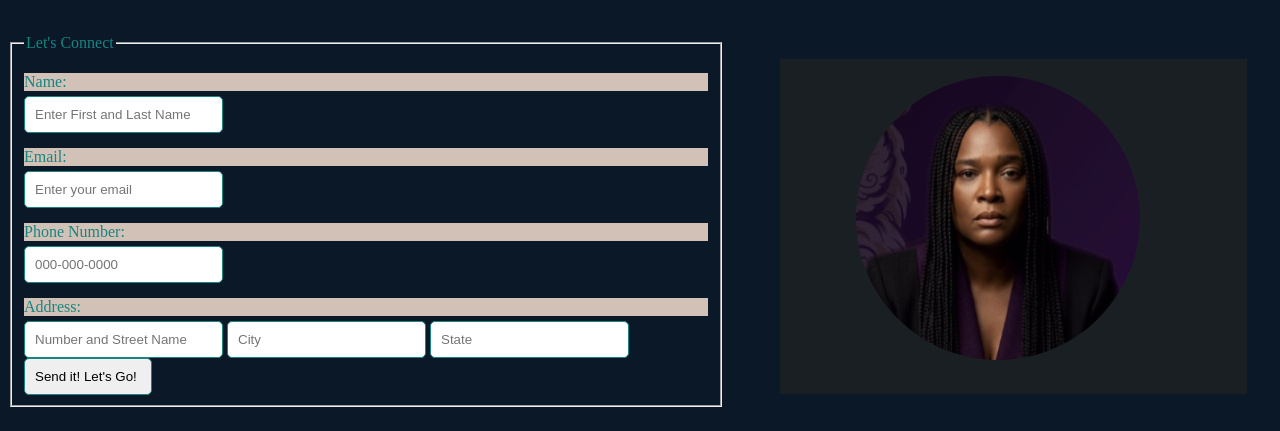
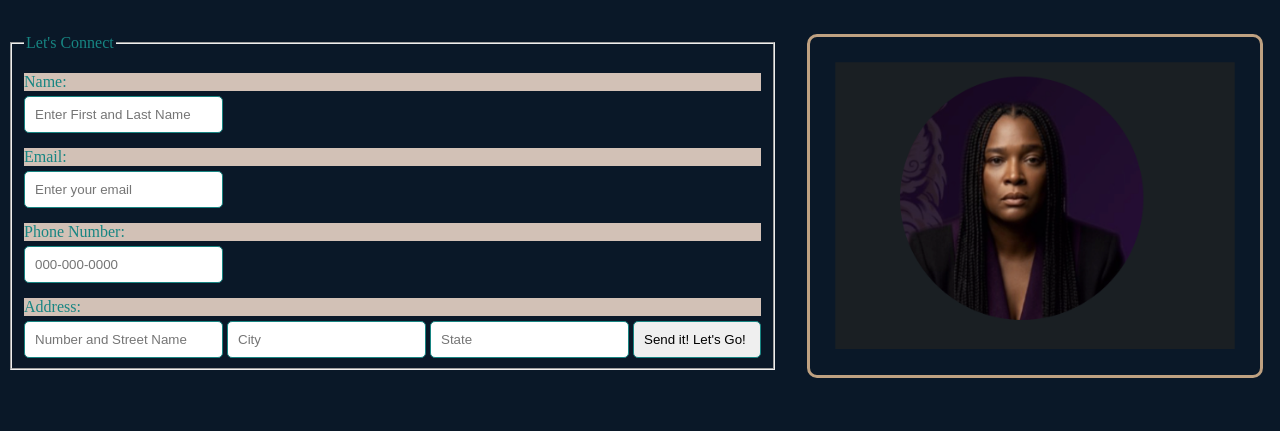
Before and after one commit to ginacodesdev/portfolio-website, a plain HTML site: page index.html in a window 1280 px wide. Shown: the part 1122-1553 px from the top of the page. After the commit the page ends 1516 px from the top, so only its background shows below. Drawn offline with Linux system fonts and the light colour scheme.

Commit message:
adjusting the size on profile photo

```diff
--- a/styles.css
+++ b/styles.css
@@ -49,3 +49,15 @@ h2, h3 {
     align-items: flex-start; /* https://developer.mozilla.org/en-US/docs/Web/CSS/Reference/Properties/align-items */
     gap: 30px;  /* space between the contact form and the photos, MDN CSS gap property (add link later) */
 }
+
+#contact-form {
+    flex: 2;
+}
+
+#profile-photo {
+    flex: 1;
+    max-width: 400px;
+    height: auto;
+    border: 3px solid #BFA181;
+    border-radius: 10px;
+}
```
